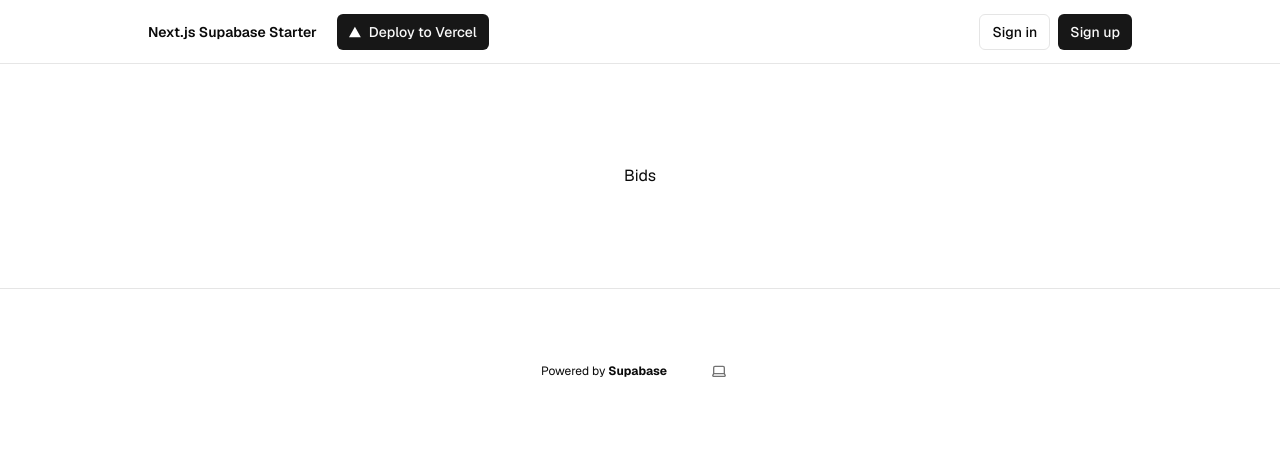
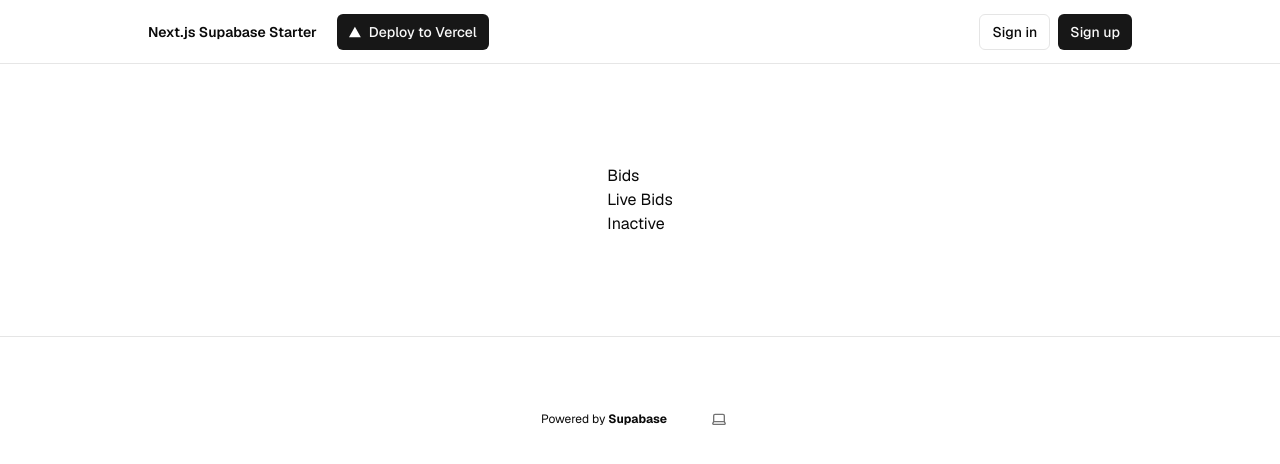
Before and after one commit to trueshizus/re-buy, a Next.js app: page /bids in a window 1280 px wide. Shown: the top 464 px of the page. Built offline with nearby package versions, Linux system fonts and the light colour scheme; no server answers.

Commit message:
Add live bids

```diff
--- a/app/bids/page.tsx
+++ b/app/bids/page.tsx
@@ -1,3 +1,10 @@
+import LiveBids from "@/components/live-bids";
+
 export default function Page() {
-  return <h1>Bids</h1>;
+  return (
+    <div>
+      <h1>Bids</h1>
+      <LiveBids />
+    </div>
+  );
 }
--- /dev/null
+++ b/components/live-bids.tsx
@@ -0,0 +1,40 @@
+"use client";
+
+import { createClient } from "@/utils/supabase/client";
+import { useEffect, useState } from "react";
+
+export default function LiveBids() {
+  const [isActive, setIsActive] = useState(false);
+
+  useEffect(() => {
+    const supabase = createClient();
+    supabase
+      .channel("bids")
+      .subscribe((status) => {
+        if (status === "SUBSCRIBED") {
+          supabase.channel("bids").send({
+            type: "broadcast",
+            event: "connected",
+            payload: { user_id: "123" },
+          });
+        }
+      })
+      .on("broadcast", { event: "start" }, (payload) => {
+        setIsActive(true);
+      })
+      .on("broadcast", { event: "stop" }, (payload) => {
+        setIsActive(false);
+      });
+
+    return () => {
+      supabase.channel("bids").unsubscribe();
+    };
+  }, []);
+
+  return (
+    <div>
+      <h1>Live Bids</h1>
+      {isActive ? <p>Active</p> : <p>Inactive</p>}
+    </div>
+  );
+}
```
